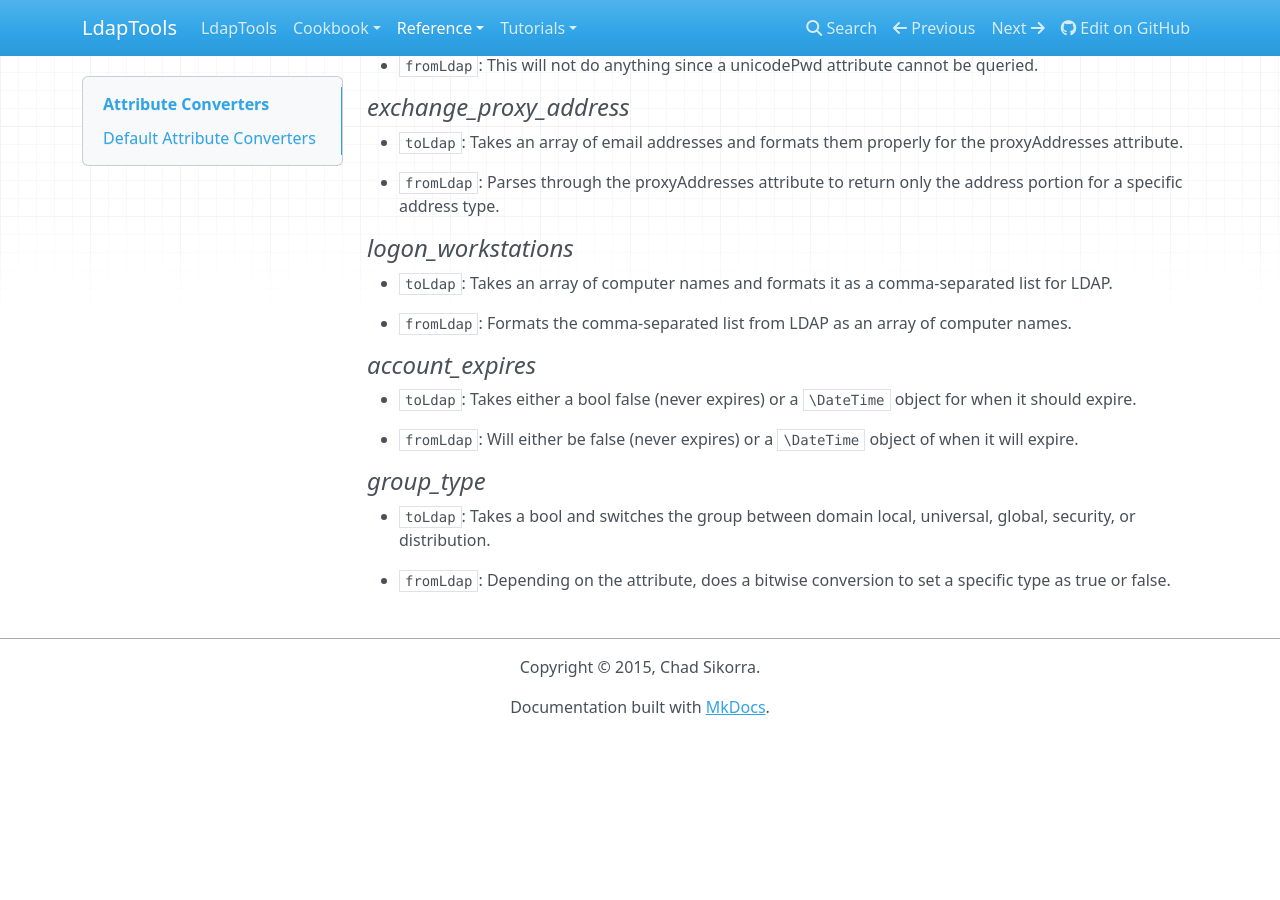
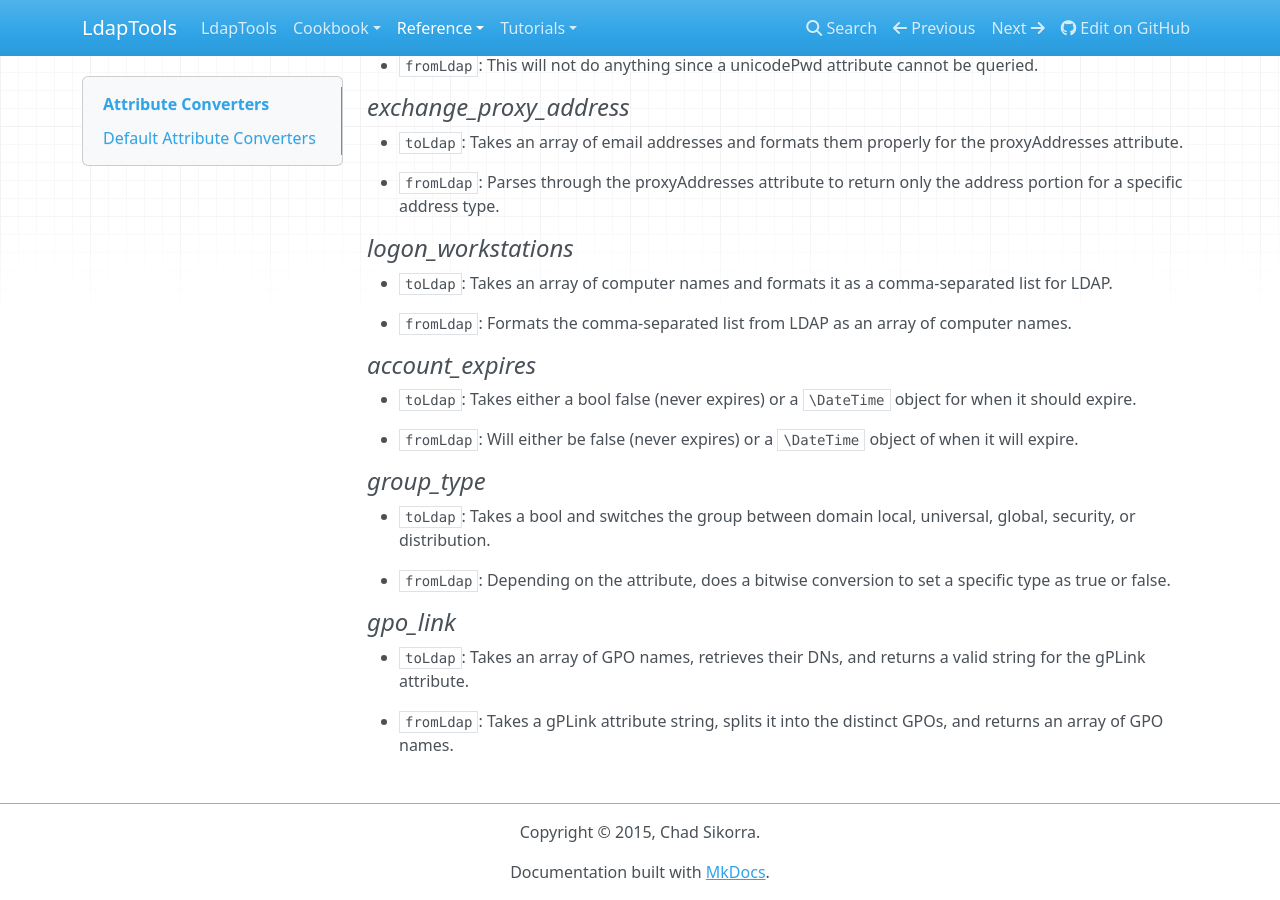
Before and after one commit to ldaptools/ldaptools, an MkDocs documentation site: the page built from docs/en/reference/Attribute-Converters.md, in a window 1280 px wide and 900 px high, scrolled down 1647 px. Built offline with MkDocs 1.6.1, drawn with Linux system fonts in a browser that asks for light colours; nearby versions of some CDN libraries; before the commit the page ends 2382 px from its top, so only the background shows below that.

Commit message:
Add the 'gpo_link' converter to the docs.

```diff
--- a/docs/en/reference/Attribute-Converters.md
+++ b/docs/en/reference/Attribute-Converters.md
@@ -84,3 +84,8 @@ process and the converter may use the connection to make LDAP calls to resolve d
   * `toLdap`: Takes a bool and switches the group between domain local, universal, global, security, or distribution.
 
   * `fromLdap`: Depending on the attribute, does a bitwise conversion to set a specific type as true or false.
+
+#### *gpo_link*
+  * `toLdap`: Takes an array of GPO names, retrieves their DNs, and returns a valid string for the gPLink attribute.
+
+  * `fromLdap`: Takes a gPLink attribute string, splits it into the distinct GPOs, and returns an array of GPO names.
```
